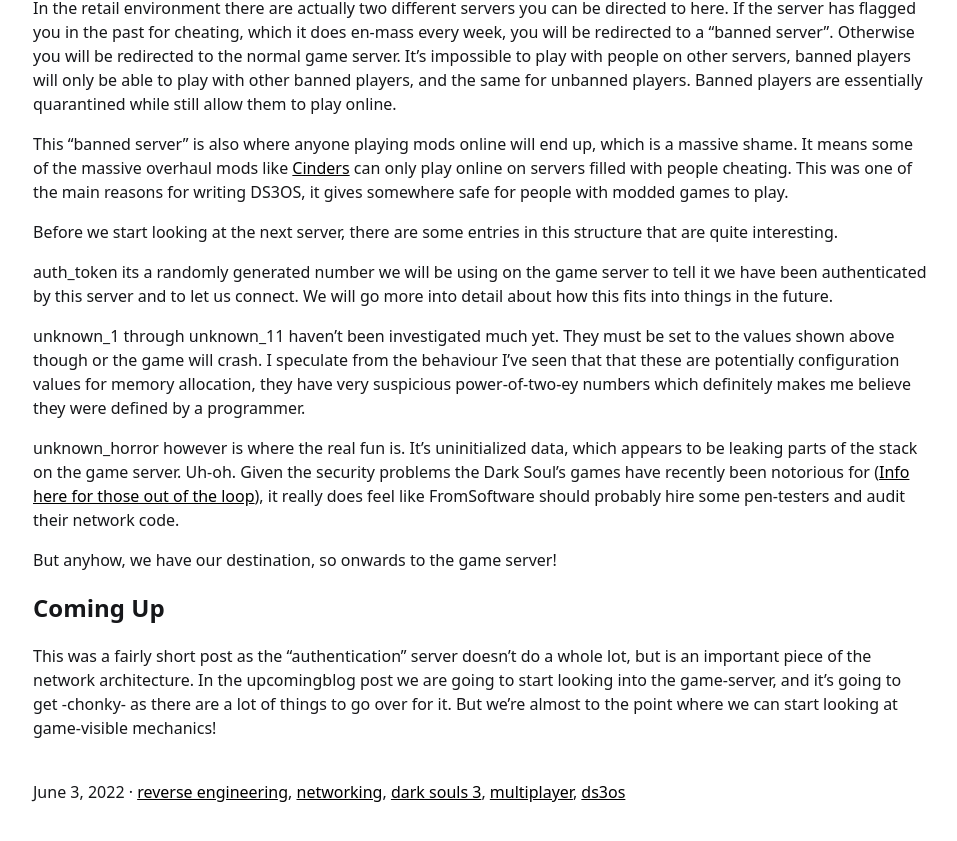
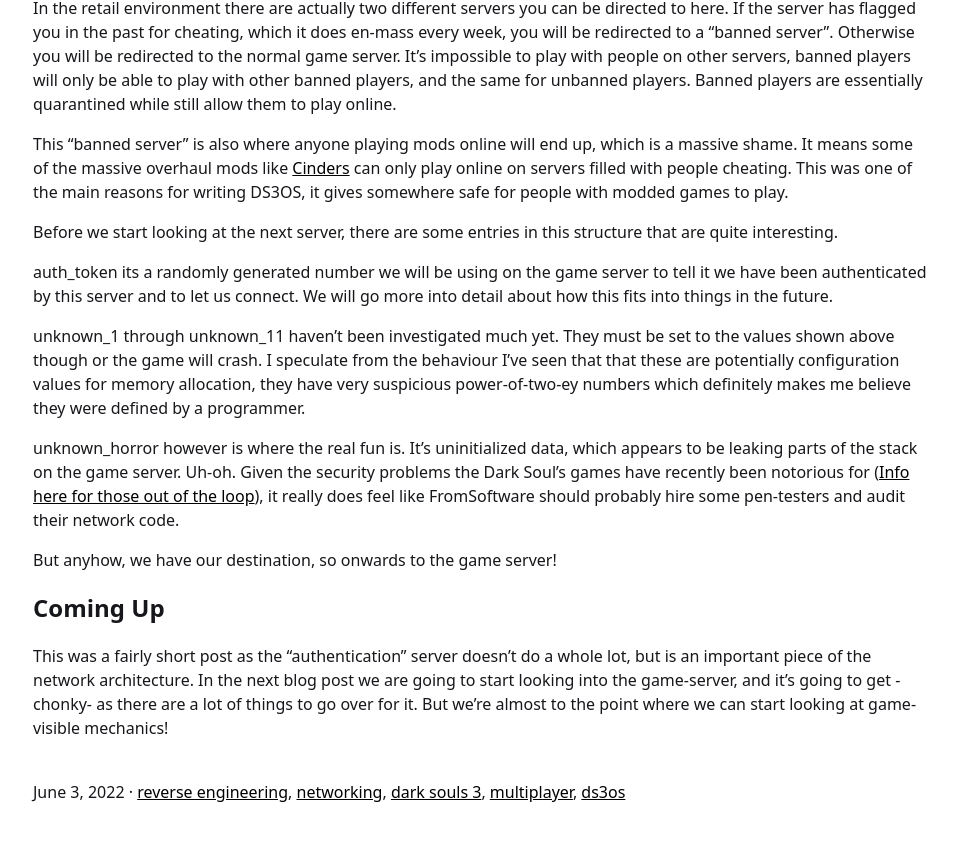
Before and after one commit to TLeonardUK/TLeonardUK.github.io, a Jekyll site: the page built from _posts/2022-06-03-reverse-engineering-dark-souls-3-networking-part-3.md, in a window 1280 px wide and 900 px high, scrolled down 5261 px. Shown: the top 841 px of the window, without its empty margins (159-1116 px from the left). Built offline with Jekyll 4.4.1, drawn with Linux system fonts in a browser that asks for light colours; comment, search, counter and statistics services are not loaded.

Commit message:
Update 2022-06-03-reverse-engineering-dark-souls-3-networking-part-3.md

```diff
--- a/_posts/2022-06-03-reverse-engineering-dark-souls-3-networking-part-3.md
+++ b/_posts/2022-06-03-reverse-engineering-dark-souls-3-networking-part-3.md
@@ -172,4 +172,4 @@ But anyhow, we have our destination, so onwards to the game server!
 
 # Coming Up
 
-This was a fairly short post as the "authentication" server doesn't do a whole lot, but is an important piece of the network architecture. In the upcomingblog post we are going to start looking into the game-server, and it's going to get -chonky- as there are a lot of things to go over for it. But we're almost to the point where we can start looking at game-visible mechanics!
+This was a fairly short post as the "authentication" server doesn't do a whole lot, but is an important piece of the network architecture. In the next blog post we are going to start looking into the game-server, and it's going to get -chonky- as there are a lot of things to go over for it. But we're almost to the point where we can start looking at game-visible mechanics!
```
